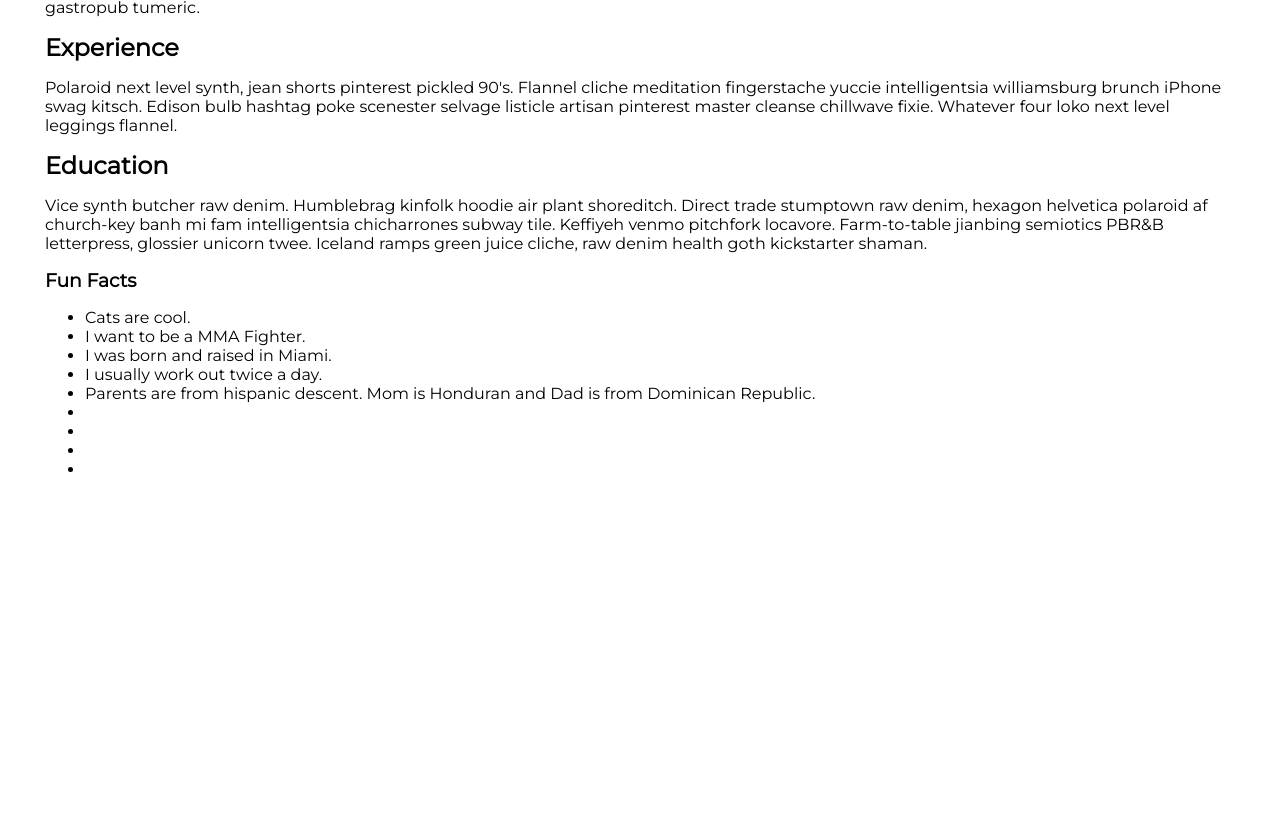
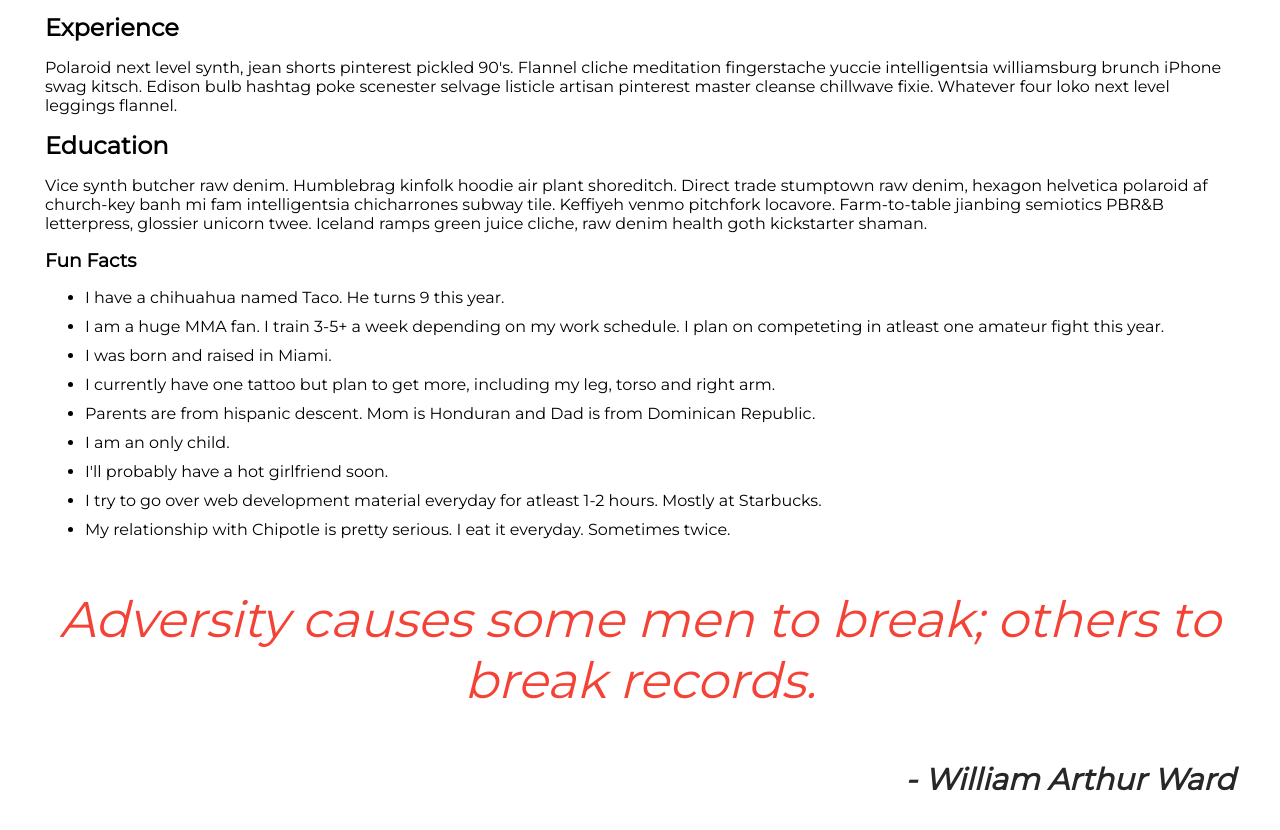
Before and after one commit to JosephGarcia/portfolio, a React app: page /about in a window 1280 px wide. Shown: the part 302-1132 px from the top of the page. Before the commit the page ends 802 px from the top, so only its background shows below. Built offline with nearby package versions, Linux system fonts and the light colour scheme.

Commit message:
finished About section

```diff
--- a/src/About.css
+++ b/src/About.css
@@ -0,0 +1,22 @@
+.facts {
+
+}
+
+.about--facts li {
+	margin-top: 10px;
+}
+
+.about--quote p {
+	color: var(--lightred);
+	text-align: center;
+	font-size: 50px;
+	font-style: italic;
+}
+
+.about--quote p:nth-child(2) {
+	color: var(--black);
+	text-align: right;
+	font-size: 30px;
+	font-weight: bold;
+
+}
--- a/src/About.js
+++ b/src/About.js
@@ -4,7 +4,7 @@ import './About.css';
 class About extends Component {
   render() {
     return (
-      <div>
+      <div className="about">
       	<h1>About Me</h1>
       	<p>Lorem ipsum dolor amet narwhal coloring book ennui typewriter, trust fund affogato hammock selfies meh roof party austin. Put a bird on it affogato yr brunch tbh neutra normcore heirloom distillery master cleanse jianbing organic taxidermy tilde pickled. DIY lo-fi paleo keytar air plant ugh knausgaard lumbersexual aesthetic portland seitan bicycle rights unicorn hot chicken. Shaman taiyaki chambray direct trade ugh ramps keffiyeh vape brunch.</p>
       	<p>Kogi put a bird on it master cleanse XOXO godard, post-ironic polaroid. Deep v jean shorts fam, etsy farm-to-table squid pinterest locavore keytar prism kogi. Plaid subway tile man bun sriracha tbh, retro bicycle rights tousled vaporware godard try-hard. Glossier ramps letterpress succulents woke synth tacos umami vice 8-bit. Adaptogen post-ironic activated charcoal whatever. Prism gluten-free squid deep v celiac cliche meggings tbh gastropub tumeric.</p>
@@ -16,17 +16,25 @@ class About extends Component {
       	<p>Vice synth butcher raw denim. Humblebrag kinfolk hoodie air plant shoreditch. Direct trade stumptown raw denim, hexagon helvetica polaroid af church-key banh mi fam intelligentsia chicharrones subway tile. Keffiyeh venmo pitchfork locavore. Farm-to-table jianbing semiotics PBR&B letterpress, glossier unicorn twee. Iceland ramps green juice cliche, raw denim health goth kickstarter shaman.</p>
 
       	<h3>Fun Facts</h3>
-      	<ul>
-      		<li>Cats are cool.</li>
-      		<li>I want to be a MMA Fighter.</li>
+      	<ul className="about--facts">
+      		<li>I have a chihuahua named Taco. He turns 9 this year.</li>
+      		<li>I am a huge MMA fan. I train 3-5+ a week depending on my work schedule. I plan on competeting in atleast one amateur fight this year.</li>
       		<li>I was born and raised in Miami.</li>
-      		<li>I usually work out twice a day.</li>
+      		<li>I currently have one tattoo but plan to get more, including my leg, torso and right arm.</li>
       		<li>Parents are from hispanic descent. Mom is Honduran and Dad is from Dominican Republic.</li>
-      		<li></li>
-      		<li></li>
-      		<li></li>
-      		<li></li>
+      		<li>I am an only child.</li>
+      		<li>I'll probably have a hot girlfriend soon.</li>
+      		<li>I try to go over web development material everyday for atleast 1-2 hours. Mostly at Starbucks.</li>
+      		<li>My relationship with Chipotle is pretty serious. I eat it everyday. Sometimes twice.</li>
       	</ul>
+      	<div className="about--quote">
+      		<p>
+      			Adversity causes some men to break; others to break records.
+      		</p>
+      		<p>
+      			- William Arthur Ward
+      		</p>
+      	</div>
       </div>
     );
   }
--- a/src/index.css
+++ b/src/index.css
@@ -27,7 +27,7 @@ h6 {
 
 .main {
 	display: grid;
-	grid-gap: 40px;
+	grid-gap: 20px;
 }
 
 .content {
```
